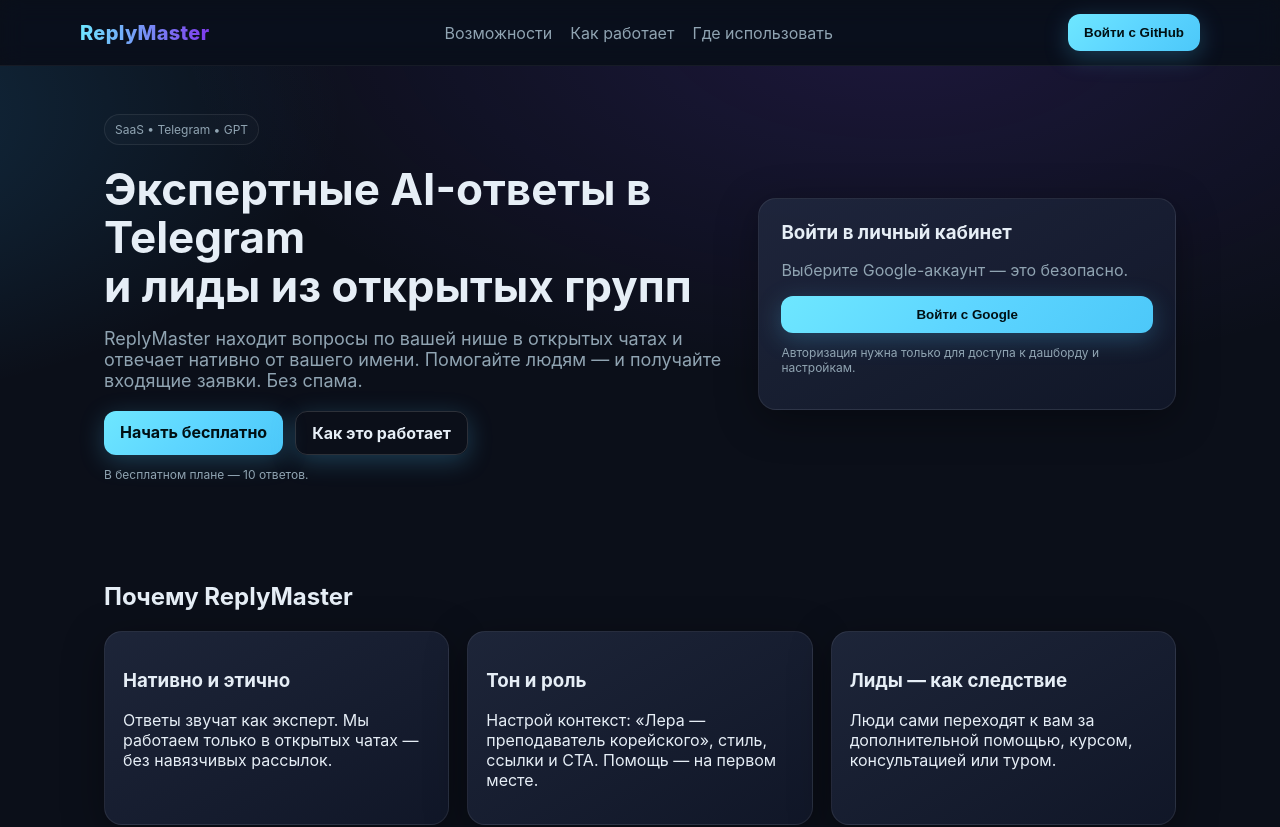
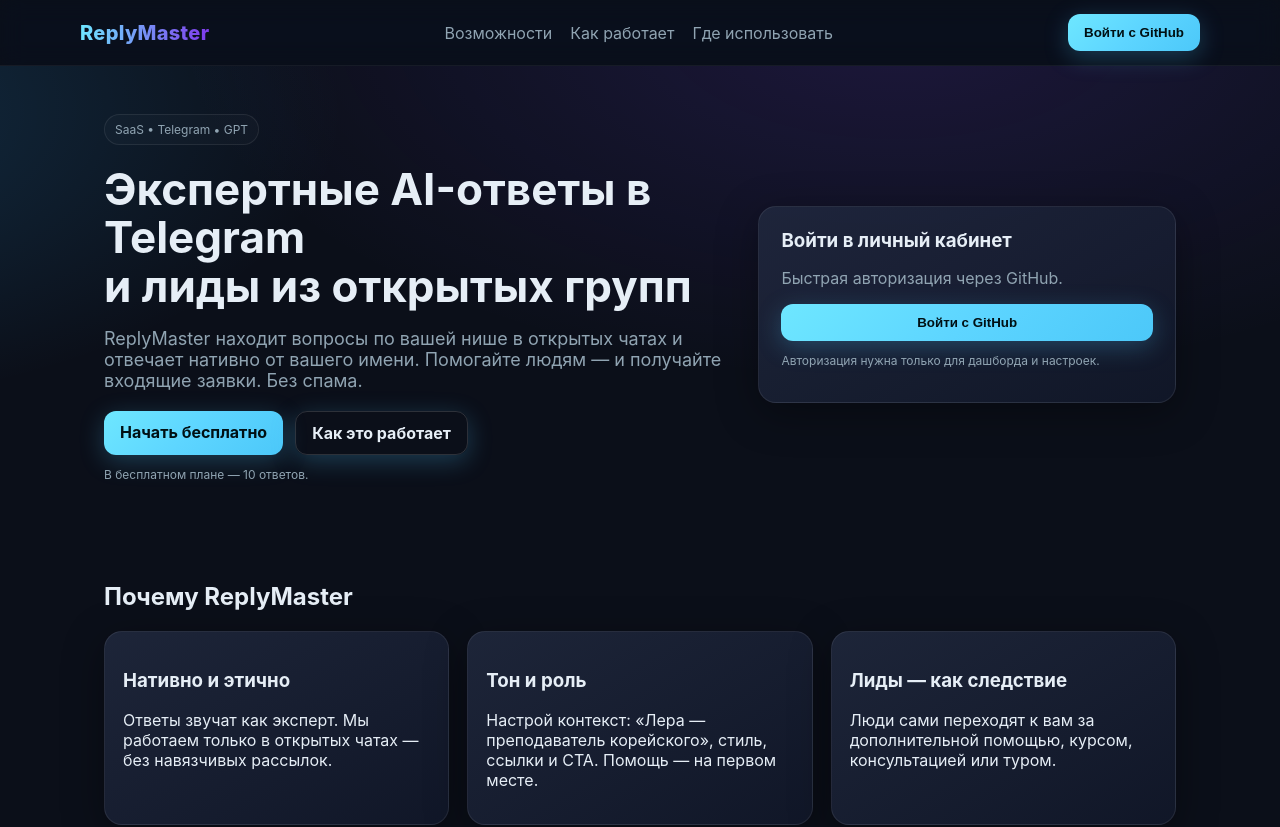
Before and after one commit to anykord/replymaster-frontend, a Next.js app: page / in a window 1280 px wide. Shown: the top 827 px of the page. Built offline with nearby package versions, Linux system fonts and the light colour scheme; no server answers.

Commit message:
Update LoginForm.js

```diff
--- a/components/LoginForm.js
+++ b/components/LoginForm.js
@@ -29,9 +29,11 @@
   return (
     <div className="login-card">
       <h3>Войти в личный кабинет</h3>
-      <p className="muted">Выберите Google-аккаунт — это безопасно.</p>
-      <button className="btn wide" onClick={() => signIn("google")}>Войти с Google</button>
-      <p className="tiny muted">Авторизация нужна только для доступа к дашборду и настройкам.</p>
+      <p className="muted">Быстрая авторизация через GitHub.</p>
+      <button className="btn wide" onClick={() => signIn("github")}>
+        Войти с GitHub
+      </button>
+      <p className="tiny muted">Авторизация нужна только для дашборда и настроек.</p>
     </div>
   );
 }
```
